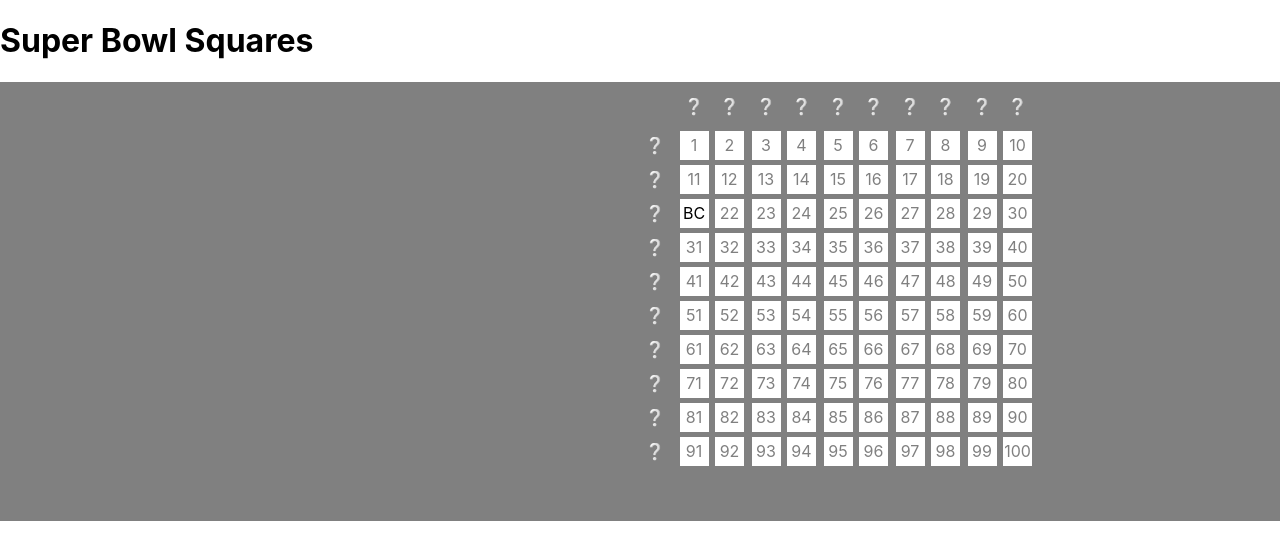
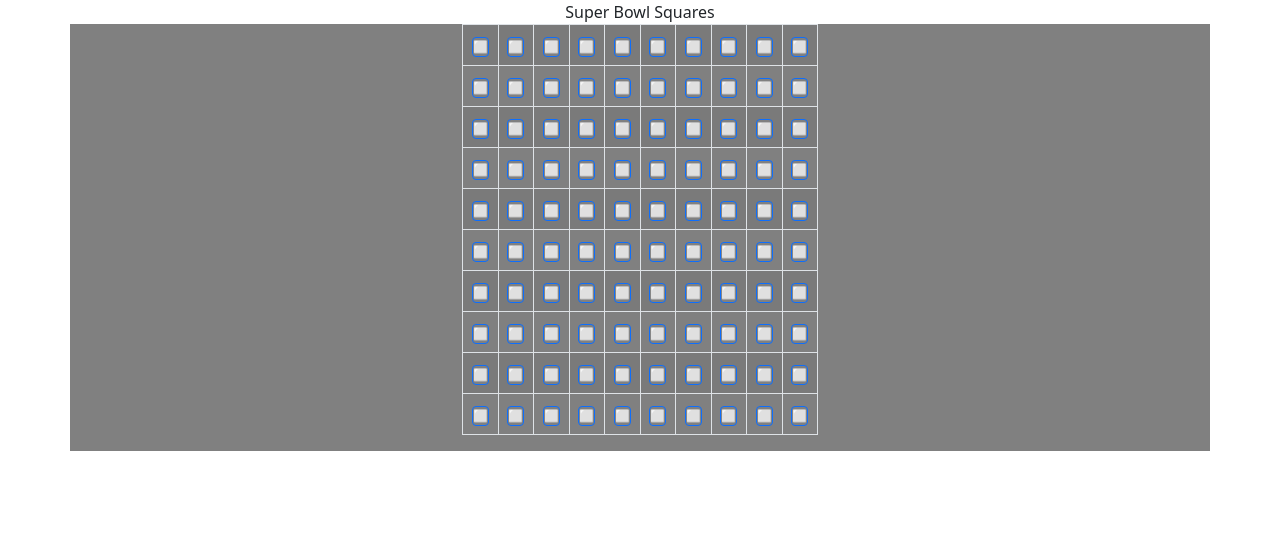
Before and after one commit to brendancarr34/SuperBowlSquares, a React (Create React App) app in the folder superbowl-squares/: page / in a window 1280 px wide. Shown: the top 560 px of the page. Built offline with nearby package versions, Linux system fonts and the light colour scheme.

Commit message:
SBS-010: add v2 implementation

```diff
--- a/superbowl-squares/package.json
+++ b/superbowl-squares/package.json
@@ -9,7 +9,9 @@
     "@testing-library/jest-dom": "^5.16.5",
     "@testing-library/react": "^13.4.0",
     "@testing-library/user-event": "^13.5.0",
+    "bootstrap": "^5.2.3",
     "react": "^18.2.0",
+    "react-bootstrap": "^2.7.0",
     "react-dom": "^18.2.0",
     "react-grid-layout": "^1.3.4",
     "react-scripts": "5.0.1",
--- /dev/null
+++ b/superbowl-squares/src/ButtonRow.js
@@ -0,0 +1,44 @@
+import React, { useState } from 'react';
+import Table from 'react-bootstrap/Table';
+import { StateButton } from './StateButton.js';
+
+export function ButtonRow() {
+    function center() {
+        return {textAlign:'center'}
+    }
+
+    return (
+        <tr>
+                        <td style={center()}>
+                            <StateButton />
+                        </td>
+                        <td style={center()}>
+                            <StateButton />
+                        </td>
+                        <td style={center()}>
+                            <StateButton />
+                        </td>
+                        <td style={center()}>
+                            <StateButton />
+                        </td>
+                        <td style={center()}>
+                            <StateButton />
+                        </td>
+                        <td style={center()}>
+                            <StateButton />
+                        </td>
+                        <td style={center()}>
+                            <StateButton />
+                        </td>
+                        <td style={center()}>
+                            <StateButton />
+                        </td>
+                        <td style={center()}>
+                            <StateButton />
+                        </td>
+                        <td style={center()}>
+                            <StateButton />
+                        </td>
+                    </tr>
+    );
+}
--- /dev/null
+++ b/superbowl-squares/src/FlexGrid.js
@@ -0,0 +1,85 @@
+import React, { useState } from 'react';
+import { Grid } from './Grid.js';
+import Container from 'react-bootstrap/Container';
+import Row from 'react-bootstrap/Row';
+import Col from 'react-bootstrap/Col';
+import Table from 'react-bootstrap/Table';
+import Button from 'react-bootstrap/Button';
+import { StateButton } from './StateButton.js';
+import { ButtonRow } from './ButtonRow.js';
+
+// export class FlexGrid extends React.Component {
+//     render() {
+
+//         const centered_div_style = {
+//             backgroundColor: 'gray',
+//             height: '100vh',
+//             display: 'flex',
+//             'justify-content': 'center',
+//             'align-items': 'center',
+//         }
+
+//         return (
+//             <Container>
+//                     <Col>1 of 3</Col>
+//                     <Col>2 of 3</Col>
+//                     <Col>3 of 3</Col>
+//             </Container>
+//         )
+//     }
+// }
+
+function unknownNumber() {
+    return {
+        display: 'flex',
+        'justify-content': 'center',
+        'align-items': 'center',
+        backgroundColor: 'gray',
+        color: 'black'
+    }
+}
+
+function center() {
+    return {textAlign:'center'}
+}
+
+
+export function FlexGrid() {
+
+    const [active, setActive] = useState(false);
+    const [text, setText] = useState("⬜️");
+    const handleClick = () => {
+        setActive(!active);
+        !active ? setText("✅") : setText("⬜️")
+    };
+    const colorOnClick = { backgroundColor: active ? "blue" : "gray" };
+    return (
+    <Container>
+        <Row>
+            <Col style={center()}>Super Bowl Squares</Col>
+        </Row>
+        <Row>
+        <Col style={unknownNumber()}></Col>
+        <Col style={unknownNumber()}>
+            <Table striped bordered >
+                <tbody>
+                    <ButtonRow />
+                    <ButtonRow />
+                    <ButtonRow />
+                    <ButtonRow />
+                    <ButtonRow />
+                    <ButtonRow />
+                    <ButtonRow />
+                    <ButtonRow />
+                    <ButtonRow />
+                    <ButtonRow />
+                </tbody>
+            </Table>
+        </Col>
+        <Col style={unknownNumber()}></Col>
+        </Row>
+    </Container>
+    );
+}
+
+export default FlexGrid;
--- /dev/null
+++ b/superbowl-squares/src/StateButton.js
@@ -0,0 +1,23 @@
+import React, { useState } from 'react';
+import Button from 'react-bootstrap/Button';
+
+export function StateButton() {
+    const [active, setActive] = useState(false);
+    const [text, setText] = useState("⬜️");
+    const handleClick = () => {
+        setActive(!active);
+        !active ? setText("🏈") : setText("⬜️")
+    };
+    const colorOnClick = { backgroundColor: active ? "blue" : "gray" ,
+                             'font-size': 12,
+                             padding:0
+                            };
+    return (
+        <Button
+            size="sm"
+            onClick={handleClick}
+            style={colorOnClick}>
+                    {text}
+        </Button>
+    );
+}
--- a/superbowl-squares/src/index.js
+++ b/superbowl-squares/src/index.js
@@ -3,22 +3,25 @@ import ReactDOM from 'react-dom/client';
 import './index.css';
 import { Grid } from './Grid.js';
 import reportWebVitals from './reportWebVitals';
-import { FlexGrid } from './FlexGrid';
+import { FlexGrid } from './FlexGrid.js';
+import 'bootstrap/dist/css/bootstrap.min.css';
 
 const root = ReactDOM.createRoot(document.getElementById('root'));
 
+// V1
+// root.render(
+//   <React.StrictMode>
+//     <h1>Super Bowl Squares</h1>
+//     <Grid />
+//   </React.StrictMode>
+// );
+
+// V2
 root.render(
-  <React.StrictMode>
-    <h1>Super Bowl Squares</h1>
-    <Grid />
-  </React.StrictMode>
+    <React.StrictMode>
+        <FlexGrid />
+    </React.StrictMode>
 );
-
-// root.render(
-//         <div style={{margin: 'auto'}}>
-//             <FlexGrid />
-//         </div>
-//   );
 
 // If you want to start measuring performance in your app, pass a function
 // to log results (for example: reportWebVitals(console.log))
```
Also changed, not shown: 1 other file (tests, documents, lock files or other folders).
